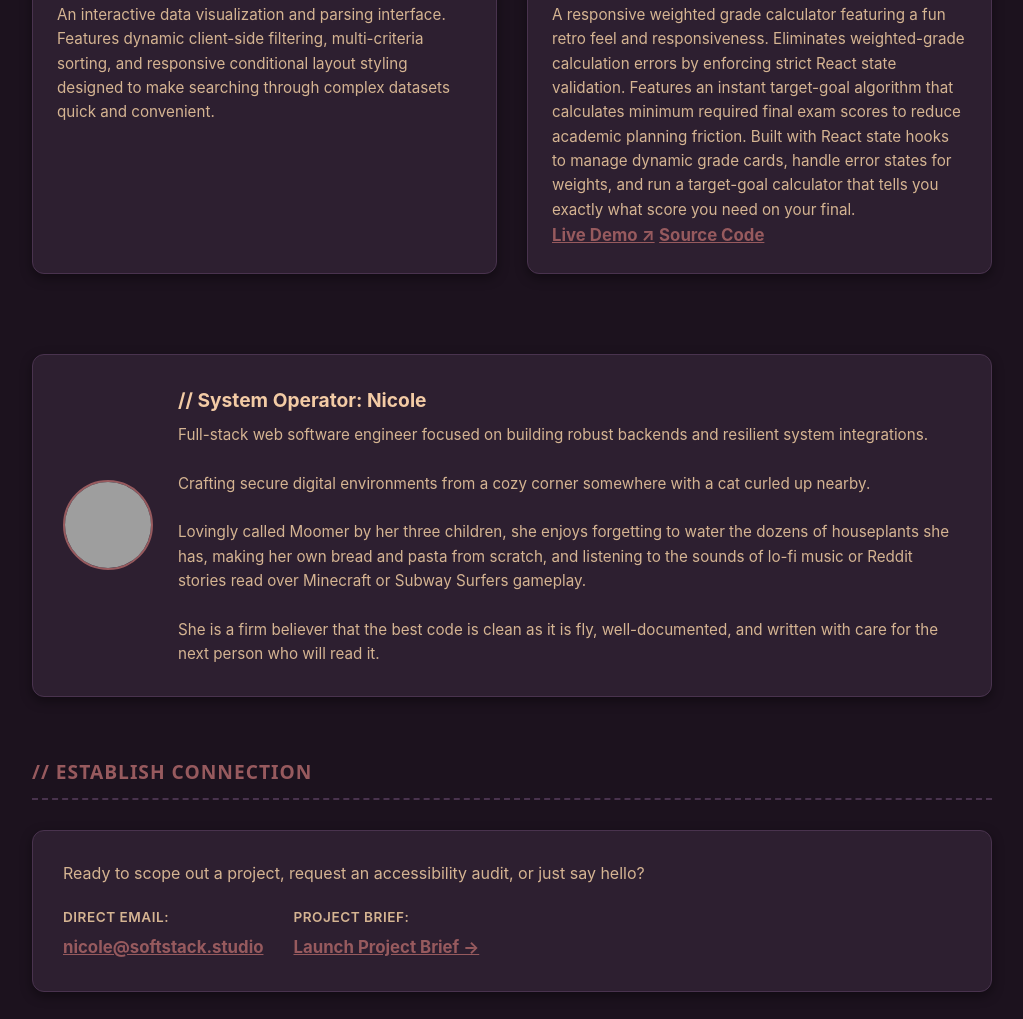
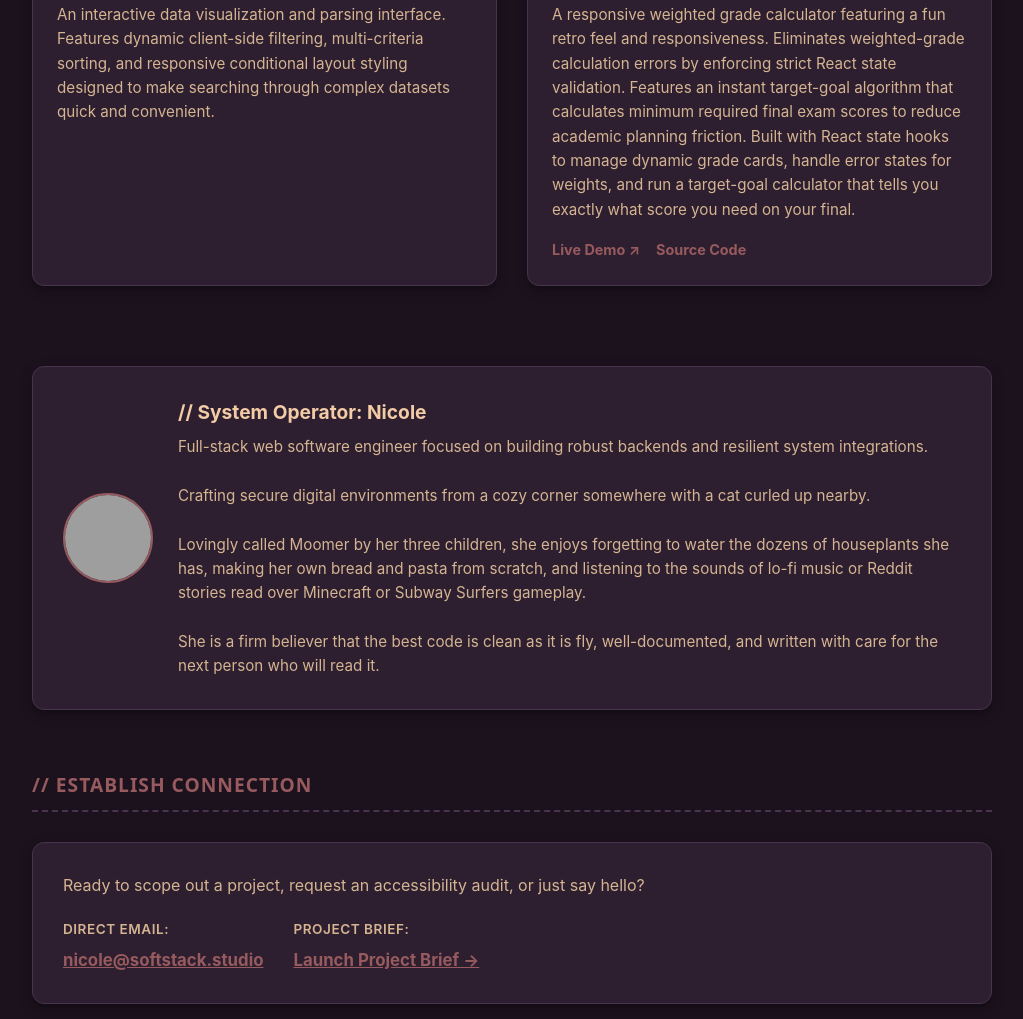
Before and after one commit to duh-nicole/SoftStackLandingPage, a plain HTML site: page index.html in a window 1280 px wide. Shown: the part 1412-2431 px from the top of the page, without its empty margins (128-1151 px from the left). Drawn offline with Linux system fonts and the light colour scheme; grey boxes are pictures that could not be loaded.

Commit message:
Add styles for card links in styles.css
Signed-off-by: Nicole Duhan <215088978+duh-nicole@users.noreply.github.com>

```diff
--- a/styles.css
+++ b/styles.css
@@ -249,6 +249,17 @@ body {
 .form-intro p {
     color: var(--text-muted);
     font-size: 1.05rem;
+}
+
+.card-links {
+    display: flex;
+    gap: 1rem;
+    margin-top: 1rem;
+}
+
+.card-links .contact-link {
+    font-size: 0.9rem;
+    text-decoration: none;
 }
 
 /* --- Hero Section Styles --- */
```
